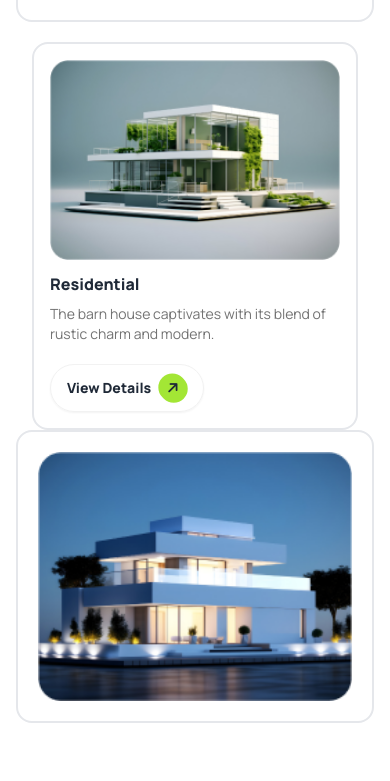
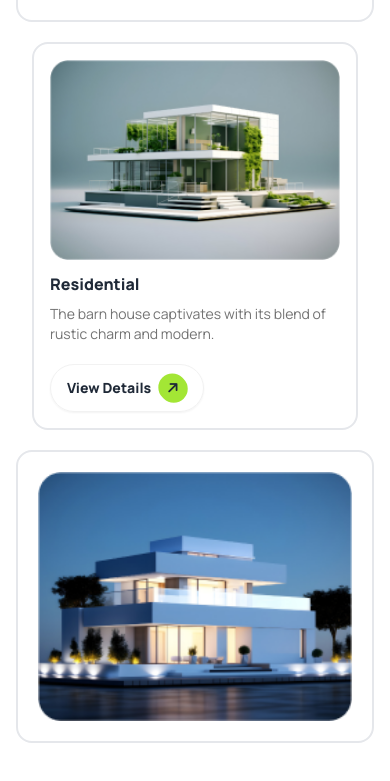
Before and after one commit to Mahtab-hasan/assignment-3, a plain HTML site: page index.html in a window 390 px wide. Shown: the part 4254-5035 px from the top of the page. Drawn offline with nearby package versions, Linux system fonts and the light colour scheme.

Commit message:
portfolio

```diff
--- a/index.html
+++ b/index.html
@@ -306,7 +306,7 @@
               ></i>
               </div>
             </div>
-            <div class=" p-5  rounded-2xl border-2 sm:w-[280px] w-[358px]  mx-auto sm:mx-4 mb-5 sm:mb-0">
+            <div class=" p-5  rounded-2xl border-2 sm:w-[280px] w-[358px]  mx-auto sm:mx-4 mb-5 sm:mb-0 mt-5 sm:mt-0">
               <img class="mx-auto   w-full sm:w-[250px]" src="assets/img5.png" alt="">
             </div>
 
```
